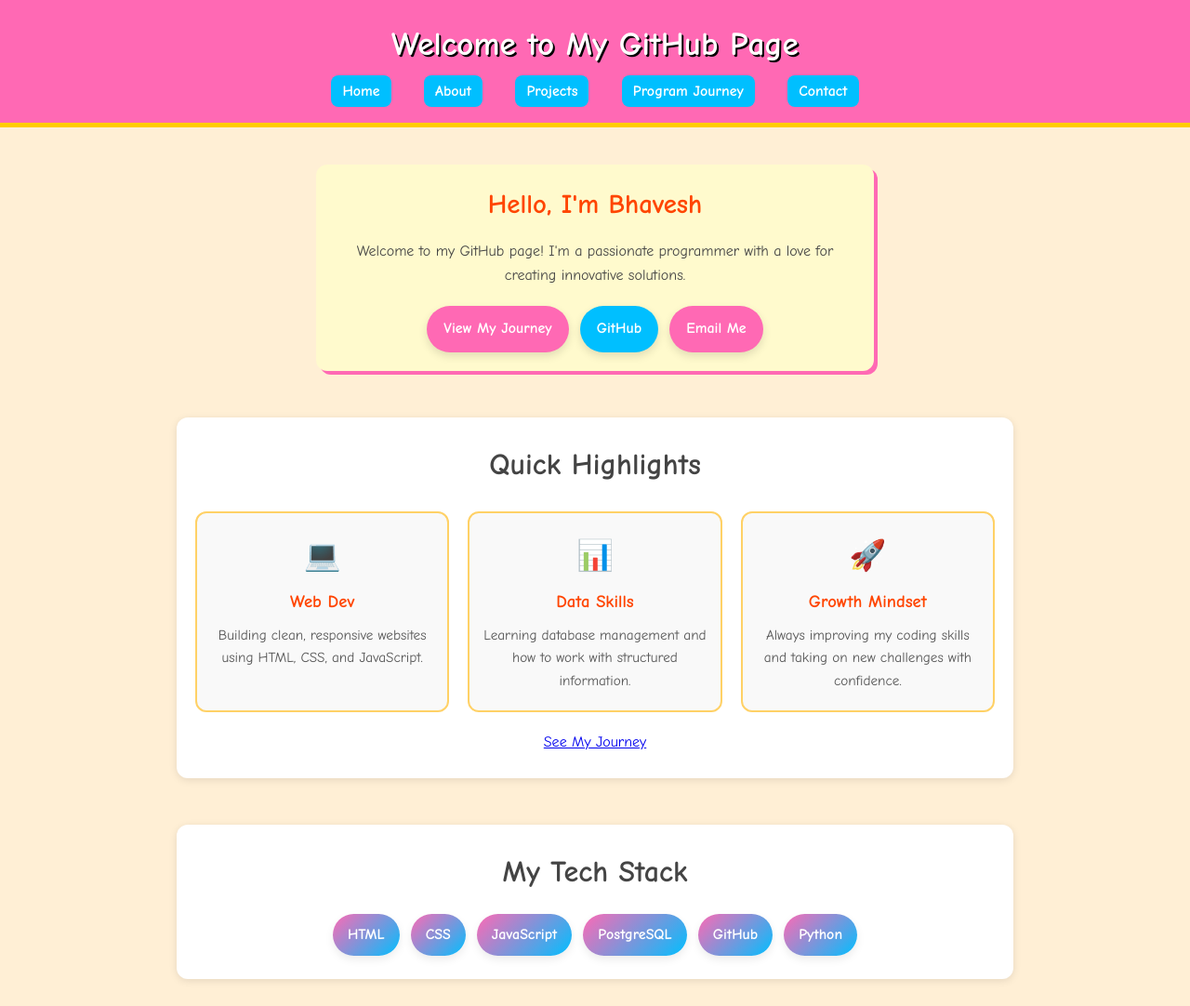
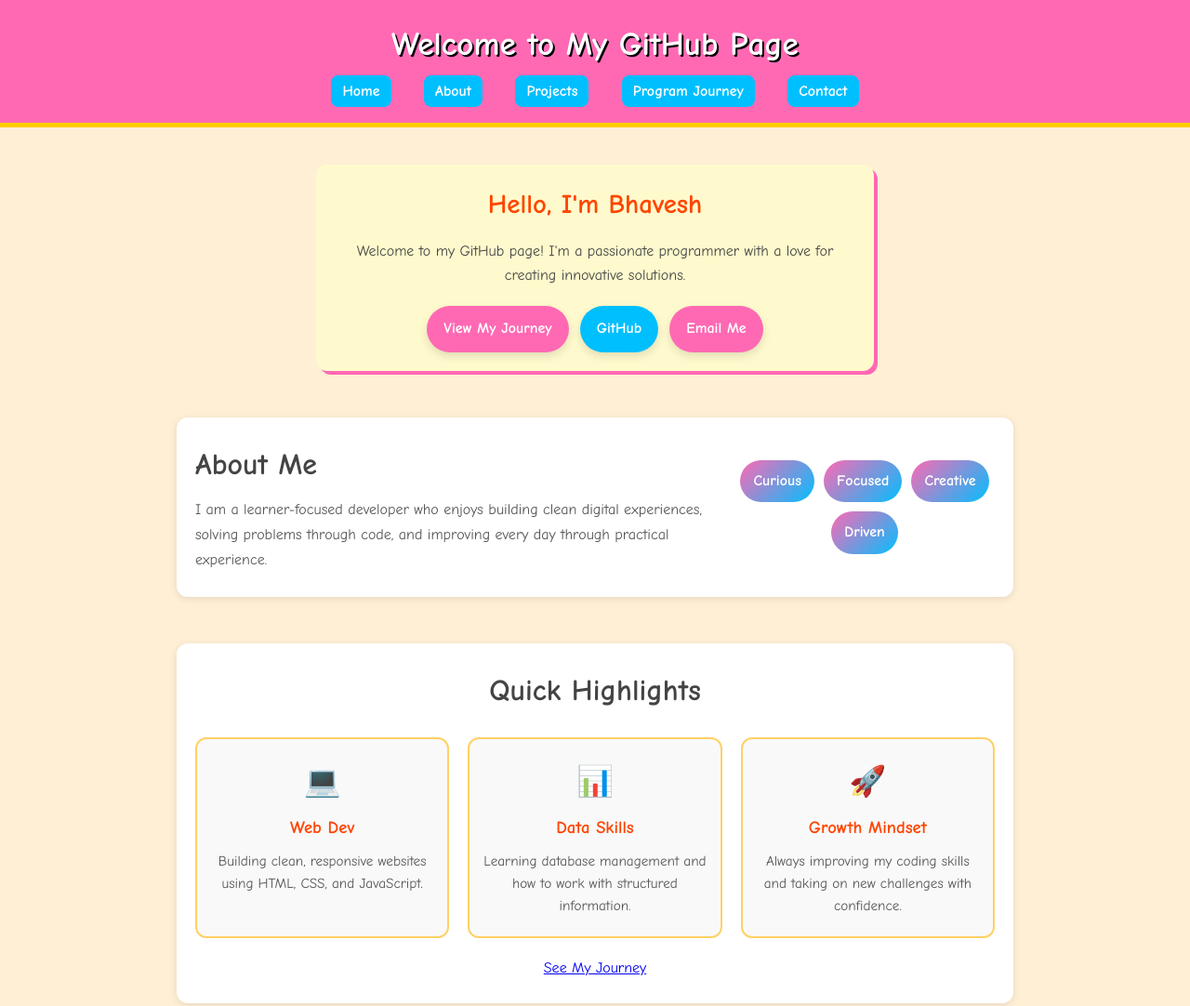
Before and after one commit to bhaveshbhavsar09/my-website, a plain HTML site: page index.html in a window 1280 px wide. Shown: the top 1082 px of the page at 93% size. Drawn offline with Linux system fonts and the light colour scheme.

Commit message:
add short personal bio

```diff
--- a/index.html
+++ b/index.html
@@ -29,6 +29,20 @@
             <a href="#journey" class="btn btn-primary">View My Journey</a>
             <a href="https://github.com/" target="_blank" rel="noreferrer" class="btn btn-secondary">GitHub</a>
             <a href="mailto:bhaveshbhavsar09@gmail.com" class="btn btn-primary">Email Me</a>
+        </div>
+    </section>
+
+    <!-- About Me Section -->
+    <section class="about-me">
+        <div class="about-text">
+            <h2>About Me</h2>
+            <p>I am a learner-focused developer who enjoys building clean digital experiences, solving problems through code, and improving every day through practical experience.</p>
+        </div>
+        <div class="about-tags">
+            <span>Curious</span>
+            <span>Focused</span>
+            <span>Creative</span>
+            <span>Driven</span>
         </div>
     </section>
 
--- a/style.css
+++ b/style.css
@@ -371,6 +371,45 @@ footer .btn {
     color: #fff;
 }
 
+.about-me {
+    max-width: 900px;
+    margin: 50px auto;
+    padding: 25px 20px;
+    background: #fff;
+    border-radius: 12px;
+    box-shadow: 0 2px 8px rgba(0,0,0,0.1);
+    display: grid;
+    grid-template-columns: 2fr 1fr;
+    gap: 20px;
+    align-items: center;
+}
+
+.about-me h2 {
+    margin-bottom: 10px;
+    color: #444;
+    font-size: 2rem;
+}
+
+.about-me p {
+    color: #555;
+    line-height: 1.7;
+}
+
+.about-tags {
+    display: flex;
+    flex-wrap: wrap;
+    gap: 10px;
+    justify-content: center;
+}
+
+.about-tags span {
+    background: linear-gradient(135deg, #ff69b4, #00bfff);
+    color: #fff;
+    padding: 10px 14px;
+    border-radius: 999px;
+    font-weight: bold;
+}
+
 .highlights {
     max-width: 900px;
     margin: 50px auto;
```
